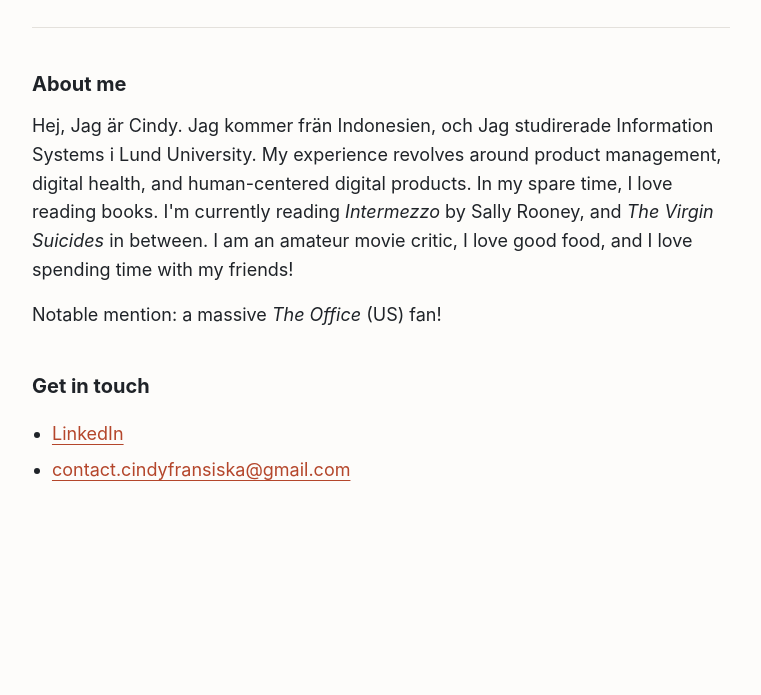
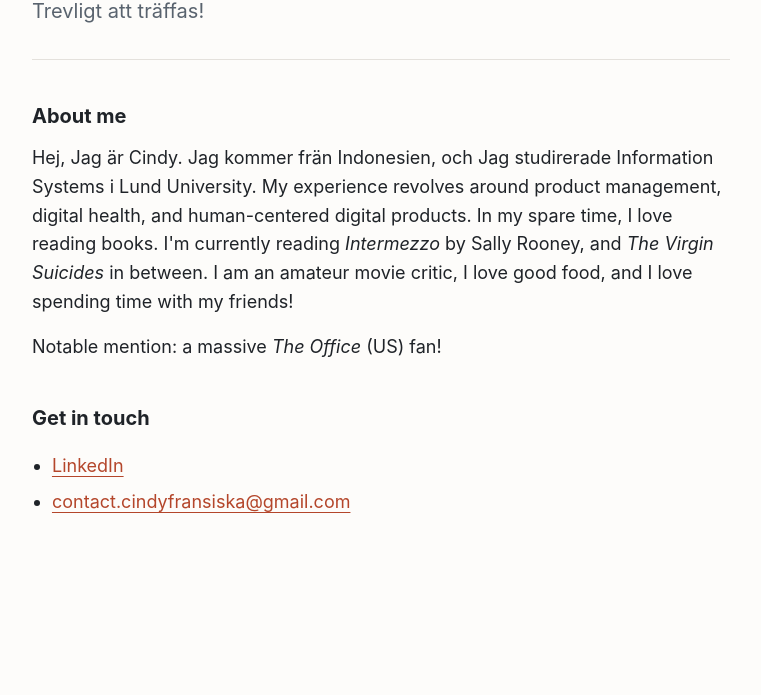
Before and after one commit to cindyfransiska/cindyfransiska.github.io, a plain HTML site: page index.html in a window 1280 px wide. Shown: the part 105-800 px from the top of the page, without its empty margins (259-1020 px from the left). Drawn offline with Linux system fonts and the light colour scheme.

Commit message:
Test update

```diff
--- a/index.html
+++ b/index.html
@@ -38,7 +38,7 @@
       <!-- <h1> is the main heading. Use exactly one per page: it says what
            the page is about. -->
 
-      <p></p>
+      <p>Trevligt att träffas!</p>
       <!-- <p> is a paragraph. This one is your one-line intro. -->
     </header>
 
```
